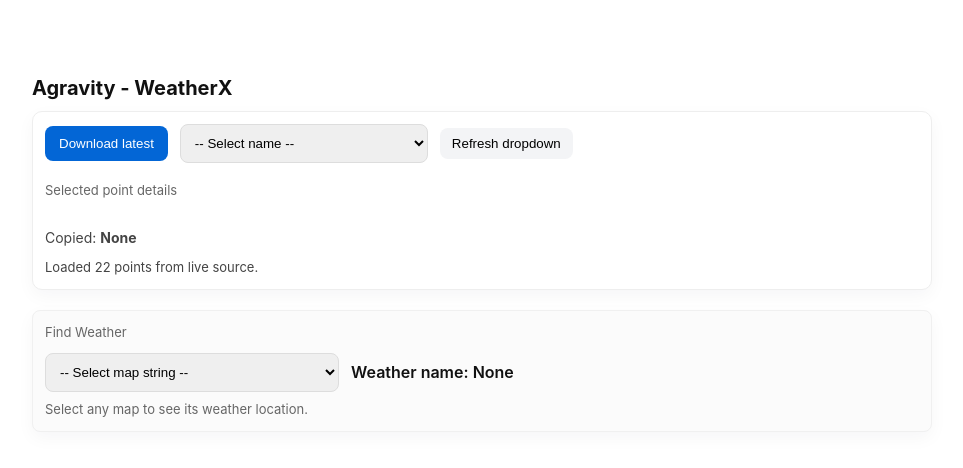
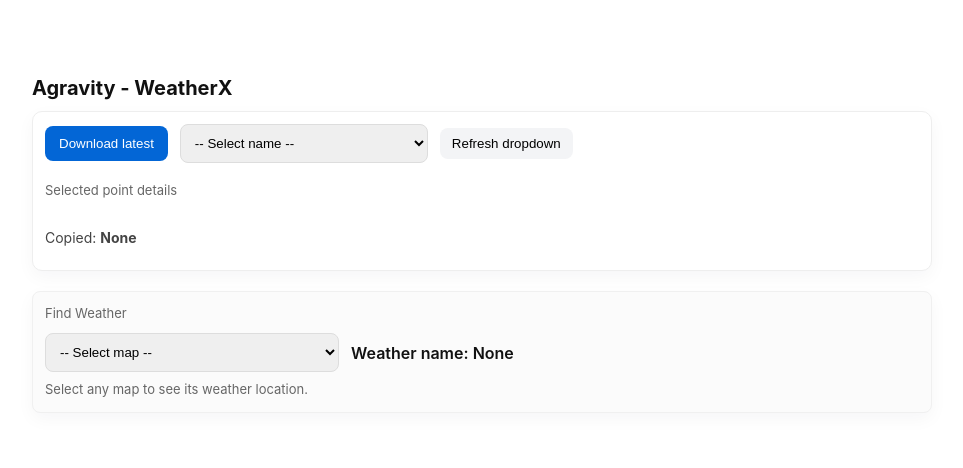
Before and after one commit to agravity-systems/weather, a plain HTML site: page indexv2.html in a window 1280 px wide. Shown: the whole page, without its empty margins (158-1121 px from the left). Drawn offline with Linux system fonts and the light colour scheme.

Commit message:
updated indexv2 with ui changes

```diff
--- a/indexv2.html
+++ b/indexv2.html
@@ -151,11 +151,11 @@
       const mapsList = buildMapIndex(sorted);
       populateMapsSelect(mapsList);
 
-      setDiag(`Loaded ${sorted.length} points from live source.`);
+      // setDiag(`Loaded ${sorted.length} points from live source.`);
     }
 
     function populateMapsSelect(mapsList){
-      mapsSelectEl.innerHTML = '<option value="">-- Select map string --</option>';
+      mapsSelectEl.innerHTML = '<option value="">-- Select map --</option>';
       if (!mapsList || mapsList.length===0){ const opt=document.createElement('option'); opt.textContent='No maps found'; mapsSelectEl.appendChild(opt); return; }
       mapsList.forEach((s,i)=>{ const opt=document.createElement('option'); opt.value=s; opt.textContent=s; mapsSelectEl.appendChild(opt); });
     }
```
